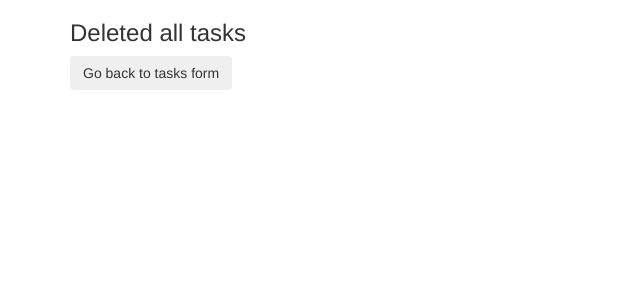
After one commit to RonandoL/37-ToDoList-PHP-Twig, a PHP site: template views/delete_tasks.html.twig in a window 1280 px wide. The commit adds this page. Shown: the top 300 px of the page, without its empty margins (0-640 px from the left). Run offline with PHP 8.4, Linux system fonts and the light colour scheme; the template is opened without the code that fills it, so the values that code supplies are empty; some libraries are stand-ins or nearby versions.

Commit message:
add ability to delete all tasks, send user to confirmation page with ability to click to home and view no tasks

```diff
--- /dev/null
+++ b/views/delete_tasks.html.twig
@@ -0,0 +1,25 @@
+<!DOCTYPE html>
+<html>
+  <head>
+    <meta charset='utf-8'>
+    <title>Deleted all tasks</title>
+    <link rel='stylesheet' href='https://maxcdn.bootstrapcdn.com/bootstrap/3.3.1/css/bootstrap.min.css'>
+  </head>
+
+  <body>
+
+    <div class='container'>
+      <div class='row'>
+        <div class='col-md-4'>
+          <h3>Deleted all tasks</h3>
+
+         <form action='/'>
+            <button type='submit' class='btn'>Go back to tasks form</button>
+          </form>
+
+        </div>  <!-- .col-md-4 -->
+      </div>  <!-- .row -->
+    </div>  <!-- .container -->
+
+  </body>
+</html>
```
Also changed, not shown: app/app.php (+2 -35 lines).
